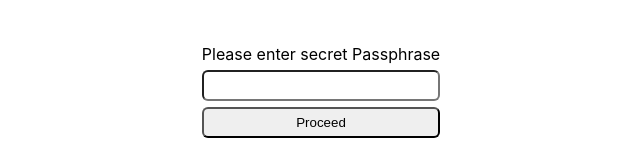
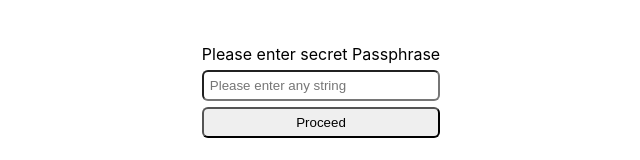
Before and after one commit to MJanowskiDev/SR_W9_T1, a React (Create React App) app: page /places in a window 1280 px wide. Shown: the part 315-475 px from the top of the page, without its empty margins (319-959 px from the left). Built offline with nearby package versions, Linux system fonts and the light colour scheme.

Commit message:
Renamed PassphraseForm to AuthWrapper. Added placeholder for password

```diff
--- a/public/index.html
+++ b/public/index.html
@@ -24,7 +24,7 @@
       work correctly both with client-side routing and a non-root public URL.
       Learn how to configure a non-root public URL by running `npm run build`.
     -->
-    <title>React App</title>
+    <title>SR_W9_DesignPatterns</title>
   </head>
   <body>
     <noscript>You need to enable JavaScript to run this app.</noscript>
--- a/src/App.js
+++ b/src/App.js
@@ -1,11 +1,11 @@
-import PassphraseForm from 'components/PassphraseForm';
+import AuthWrapper from 'components/PassphraseForm';
 
 function App() {
-	return (
-		<PassphraseForm>
-			<PassphraseForm.Content />
-		</PassphraseForm>
-	);
+    return (
+        <AuthWrapper>
+            <AuthWrapper.Content />
+        </AuthWrapper>
+    );
 }
 
 export default App;
--- /dev/null
+++ b/src/components/PassphraseForm/AuthWrapper.js
@@ -0,0 +1,32 @@
+import { useState } from 'react';
+import { PassphraseProvider, Form } from '.';
+import Content from 'containers/Content';
+
+const checkValidity = (passphrase) => {
+    return !!passphrase; //Implement validation algorithm in future
+};
+
+const dummyUser = {
+    email: 'jan@kowalski.pl',
+    isAdmin: true
+};
+
+const AuthWrapper = ({ children }) => {
+    const [ isAuthenticated, setIsAuthenticated ] = useState(false);
+    const [ userInfo ] = useState(dummyUser);
+
+    const formSubmitHandle = (passphrase) => {
+        const result = checkValidity(passphrase);
+        setIsAuthenticated(result);
+    };
+
+    return (
+        <PassphraseProvider value={{ isAuthenticated: true, userInfo: userInfo }}>
+            {isAuthenticated ? children : <Form onFormSubmit={formSubmitHandle} />}
+        </PassphraseProvider>
+    );
+};
+
+AuthWrapper.Content = Content;
+
+export default AuthWrapper;
--- a/src/components/PassphraseForm/Form.js
+++ b/src/components/PassphraseForm/Form.js
@@ -11,13 +11,18 @@ const Form = ({ onFormSubmit }) => {
         <div className={classes.FormContainer}>
             <form className={classes.Form} onSubmit={onSubmitHandle}>
                 <div className={classes.FormRow}>
-          <input hidden type='text' autoComplete='username' />
+                    <input hidden type="text" autoComplete="username" />
                 </div>
                 <div className={classes.FormRow}>
-          <label htmlFor='passphrase'>Please enter secret Passphrase</label>
-          <input autoComplete='new-password' id='passphrase' type='password' />
+                    <label htmlFor="passphrase">Please enter secret Passphrase</label>
+                    <input
+                        autoComplete="new-password"
+                        id="passphrase"
+                        type="password"
+                        placeholder="Please enter any string"
+                    />
                 </div>
-        <button type='submit'>Proceed</button>
+                <button type="submit">Proceed</button>
             </form>
         </div>
     );
--- a/src/components/PassphraseForm/PassphraseForm.js
+++ /dev/null
@@ -1,32 +0,0 @@
-import { useState } from 'react';
-import { PassphraseProvider, Form } from '.';
-import Content from 'containers/Content';
-
-const checkValidity = (passphrase) => {
-	return !!passphrase; //Implement validation algorithm in future
-};
-
-const dummyUser = {
-	email: 'jan@kowalski.pl',
-	isAdmin: true
-};
-
-const PassphraseForm = ({ children }) => {
-	const [ isAuthenticated, setIsAuthenticated ] = useState(false);
-	const [ userInfo ] = useState(dummyUser);
-
-	const formSubmitHandle = (passphrase) => {
-		const result = checkValidity(passphrase);
-		setIsAuthenticated(result);
-	};
-
-	return (
-		<PassphraseProvider value={{ isAuthenticated: true, userInfo: userInfo }}>
-			{isAuthenticated ? children : <Form onFormSubmit={formSubmitHandle} />}
-		</PassphraseProvider>
-	);
-};
-
-PassphraseForm.Content = Content;
-
-export default PassphraseForm;
--- a/src/components/PassphraseForm/index.js
+++ b/src/components/PassphraseForm/index.js
@@ -1,4 +1,4 @@
-export { default } from './PassphraseForm';
+export { default } from './AuthWrapper';
 export { default as PassphraseProvider } from './PassphraseContext';
 export { default as Form } from './Form';
 export { PassphraseProviderContext } from './PassphraseContext';
```
Lines whose indentation alone changed are shown as unchanged.
